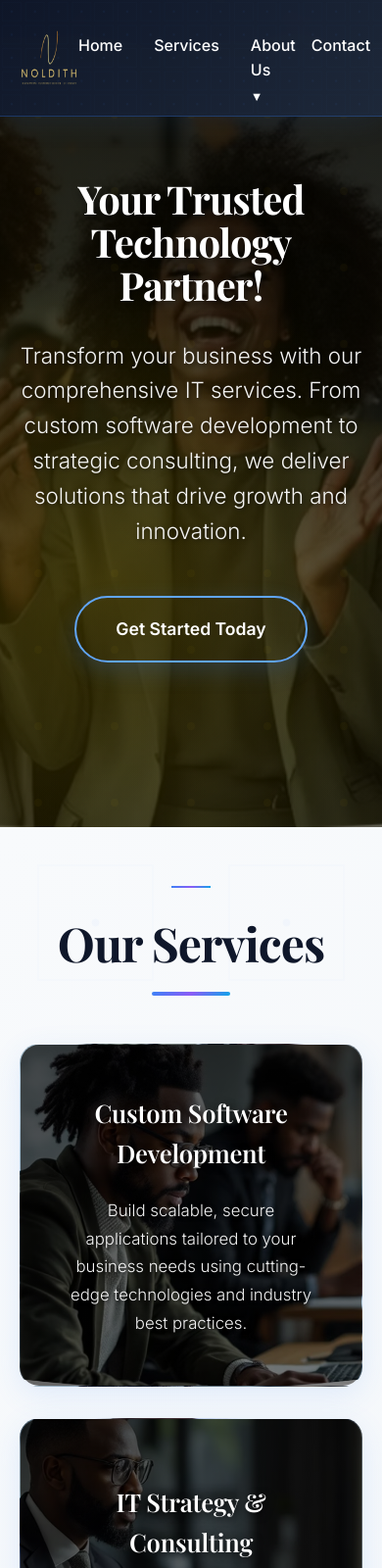
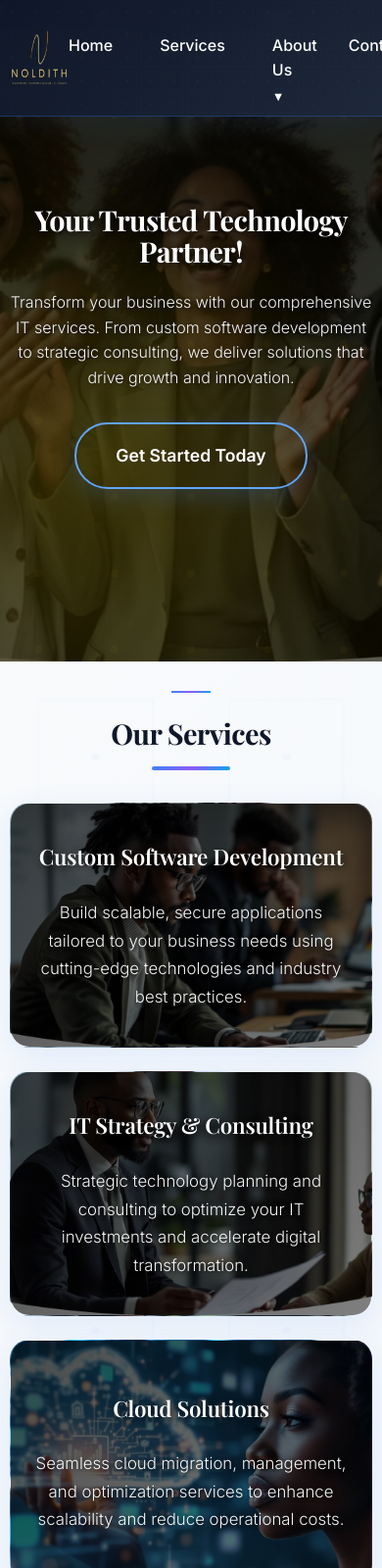
Before and after one commit to ddjara/noldith, a plain HTML site: page index.html in a window 390 px wide. Shown: the top 1600 px of the page at 98% size. Drawn offline with nearby package versions, Linux system fonts and the light colour scheme.

```diff
--- a/index.html
+++ b/index.html
@@ -1158,29 +1158,77 @@
             z-index: 1001;
             transition: width 0.1s ease;
         }
+        /* Tablet Styles */
+        @media (max-width: 1024px) {
+            .container {
+                padding: 0 15px;
+            }
+            .hero h1 {
+                font-size: 3.2rem;
+            }
+            .section-title {
+                font-size: 2.5rem;
+            }
+            .about-content {
+                gap: 3rem;
+            }
+            .partners-grid {
+                grid-template-columns: repeat(2, 1fr);
+                gap: 2rem;
+            }
+        }
+
+        /* Mobile Styles */
         @media (max-width: 768px) {
+            .container {
+                padding: 0 10px;
+            }
+            .hero {
+                min-height: 80vh;
+                padding: 100px 0 60px;
+            }
             .hero h1 {
-                font-size: 2.5rem;
+                font-size: 2.2rem;
+                margin-bottom: 1.5rem;
+            }
+            .hero p {
+                font-size: 1.1rem;
+                margin-bottom: 2rem;
+            }
+            .section {
+                padding: 50px 0;
+            }
+            .section-title {
+                font-size: 2rem;
+                margin-bottom: 2rem;
             }
             .about-content {
                 grid-template-columns: 1fr;
                 gap: 2rem;
             }
+            .about-text h2 {
+                font-size: 2rem;
+            }
             .services-grid {
                 grid-template-columns: 1fr;
-            }
-            .testimonials-grid {
-                grid-template-columns: 1fr;
-            }
-            .stats-grid {
+                gap: 1.5rem;
+            }
+            .service-card {
+                min-height: 280px;
+                padding: 2rem;
+            }
+            .partners-grid {
                 grid-template-columns: repeat(2, 1fr);
+                gap: 1.5rem;
             }
             .contact-info-horizontal {
                 grid-template-columns: 1fr;
                 gap: 1rem;
+                padding: 1rem;
             }
             .contact-item {
-                text-align: left;
+                text-align: center;
+                padding: 0.5rem 0;
             }
             .form-map-section {
                 grid-template-columns: 1fr;
@@ -1189,8 +1237,40 @@
             .form-row {
                 grid-template-columns: 1fr;
             }
-            nav ul {
-                gap: 1rem;
+        }
+
+        /* Small Mobile Styles */
+        @media (max-width: 480px) {
+            .hero h1 {
+                font-size: 1.8rem;
+            }
+            .hero p {
+                font-size: 1rem;
+            }
+            .section-title {
+                font-size: 1.8rem;
+            }
+            .about-text h2 {
+                font-size: 1.8rem;
+            }
+            .service-card {
+                min-height: 250px;
+                padding: 1.5rem;
+            }
+            .service-card h3 {
+                font-size: 1.4rem;
+            }
+            .partners-grid {
+                grid-template-columns: 1fr;
+            }
+            .contact-info-horizontal {
+                padding: 0.5rem;
+            }
+            .contact-item h4 {
+                font-size: 0.8rem;
+            }
+            .contact-item p {
+                font-size: 0.7rem;
             }
         }
     </style>
```
